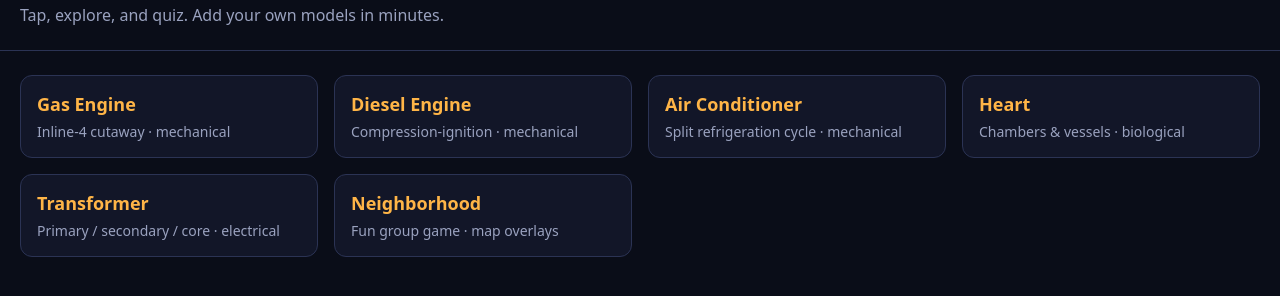
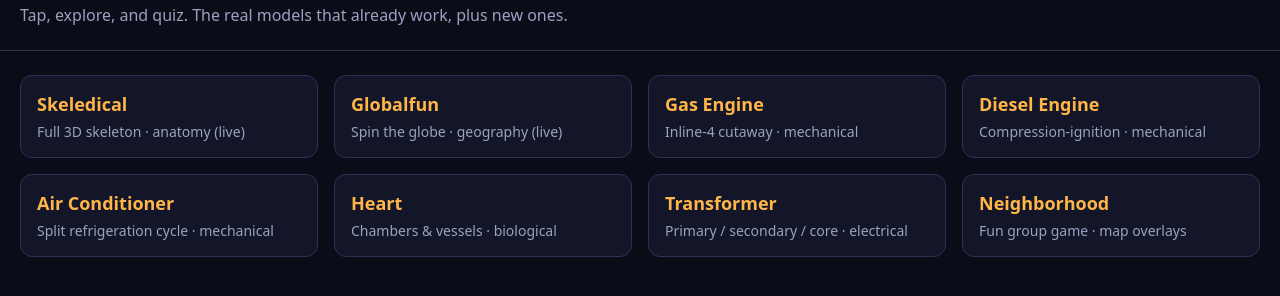
Before and after one commit to alandavs/finditnameit-models, a plain HTML site: page index.html in a window 1280 px wide. Shown: the part 64-360 px from the top of the page. Drawn offline with Linux system fonts and the light colour scheme.

Commit message:
Add skeledical and globalfun to the library index

```diff
--- a/index.html
+++ b/index.html
@@ -14,14 +14,17 @@
   a.card:hover { border-color: #FFB547; }
   a.card h2 { margin: 0 0 6px; font-size: 18px; color: #FFB547; }
   a.card p { margin: 0; font-size: 14px; color: #9AA2BF; }
+  .live { border-color: #4ADE9A; }
 </style>
 </head>
 <body>
 <header>
   <h1>FIND IT NAME IT</h1>
-  <div class="sub">Tap, explore, and quiz. Add your own models in minutes.</div>
+  <div class="sub">Tap, explore, and quiz. The real models that already work, plus new ones.</div>
 </header>
 <div class="grid">
+  <a class="card live" href="https://alandavs.github.io/skeledical/" target="_blank"><h2>Skeledical</h2><p>Full 3D skeleton · anatomy (live)</p></a>
+  <a class="card live" href="https://alandavs.github.io/globalfun/" target="_blank"><h2>Globalfun</h2><p>Spin the globe · geography (live)</p></a>
   <a class="card" href="gas-engine/index.html"><h2>Gas Engine</h2><p>Inline-4 cutaway · mechanical</p></a>
   <a class="card" href="diesel-engine/index.html"><h2>Diesel Engine</h2><p>Compression-ignition · mechanical</p></a>
   <a class="card" href="ac-system/index.html"><h2>Air Conditioner</h2><p>Split refrigeration cycle · mechanical</p></a>
```
